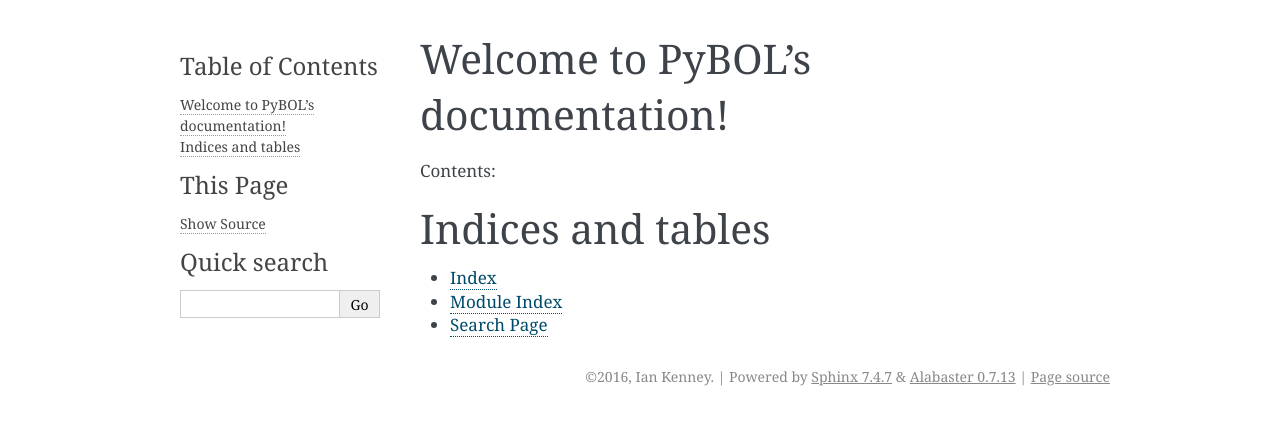
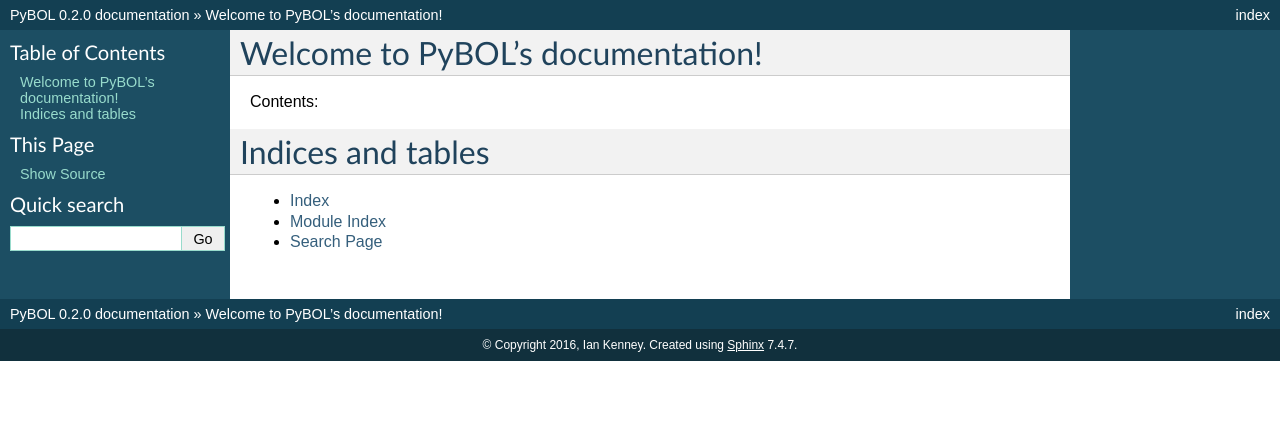
Before and after one commit to ianmkenney/PyBOL, a Sphinx documentation site: the page built from docs/index.rst, in a window 1280 px wide. Shown: the top 425 px of the page. Built offline with Sphinx 7.4.7, drawn with Linux system fonts in a browser that asks for light colours.

Commit message:
fixed docs

```diff
--- a/docs/conf.py
+++ b/docs/conf.py
@@ -16,8 +16,8 @@
 # add these directories to sys.path here. If the directory is relative to the
 # documentation root, use os.path.abspath to make it absolute, like shown here.
 #
-# import os
-# import sys
+import os
+import sys
 # sys.path.insert(0, os.path.abspath('.'))
 
 # -- General configuration ------------------------------------------------
@@ -125,7 +125,7 @@
 # The theme to use for HTML and HTML Help pages.  See the documentation for
 # a list of builtin themes.
 #
-html_theme = 'alabaster'
+html_theme = 'classic'
 
 # Theme options are theme-specific and customize the look and feel of a theme
 # further.  For a list of options available for each theme, see the
@@ -342,3 +342,5 @@
 # If true, do not generate a @detailmenu in the "Top" node's menu.
 #
 # texinfo_no_detailmenu = False
+
+autoclass_content = 'class'
```
